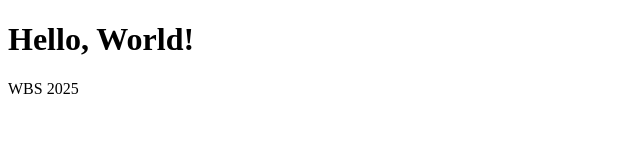
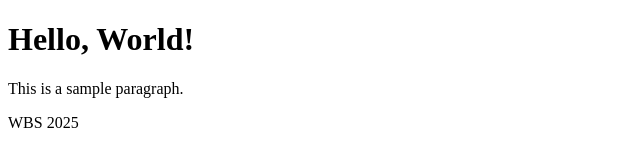
Before and after one commit to Dominik-Lange94/Git-exercise, a plain HTML site: page index.html in a window 1280 px wide. Shown: the whole page, without its empty margins (0-640 px from the left). Drawn offline with Linux system fonts and the light colour scheme.

Commit message:
added section

```diff
--- a/index.html
+++ b/index.html
@@ -7,8 +7,9 @@
   </head>
   <body>
     <h1>Hello, World!</h1>
-    <footer>
-      WBS 2025
-    </footer>
+    <section>
+      <p>This is a sample paragraph.</p>
+    </section>
+    <footer>WBS 2025</footer>
   </body>
 </html>
```
